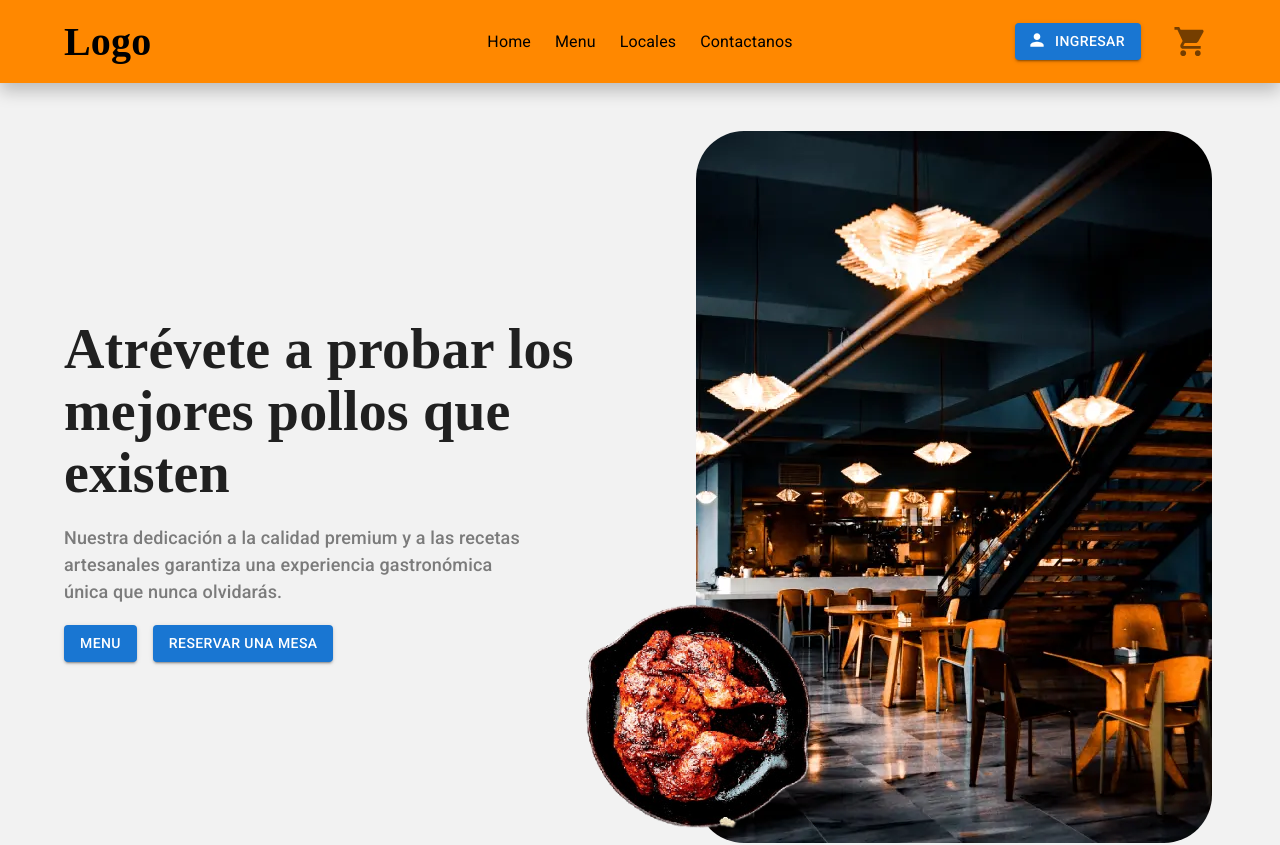
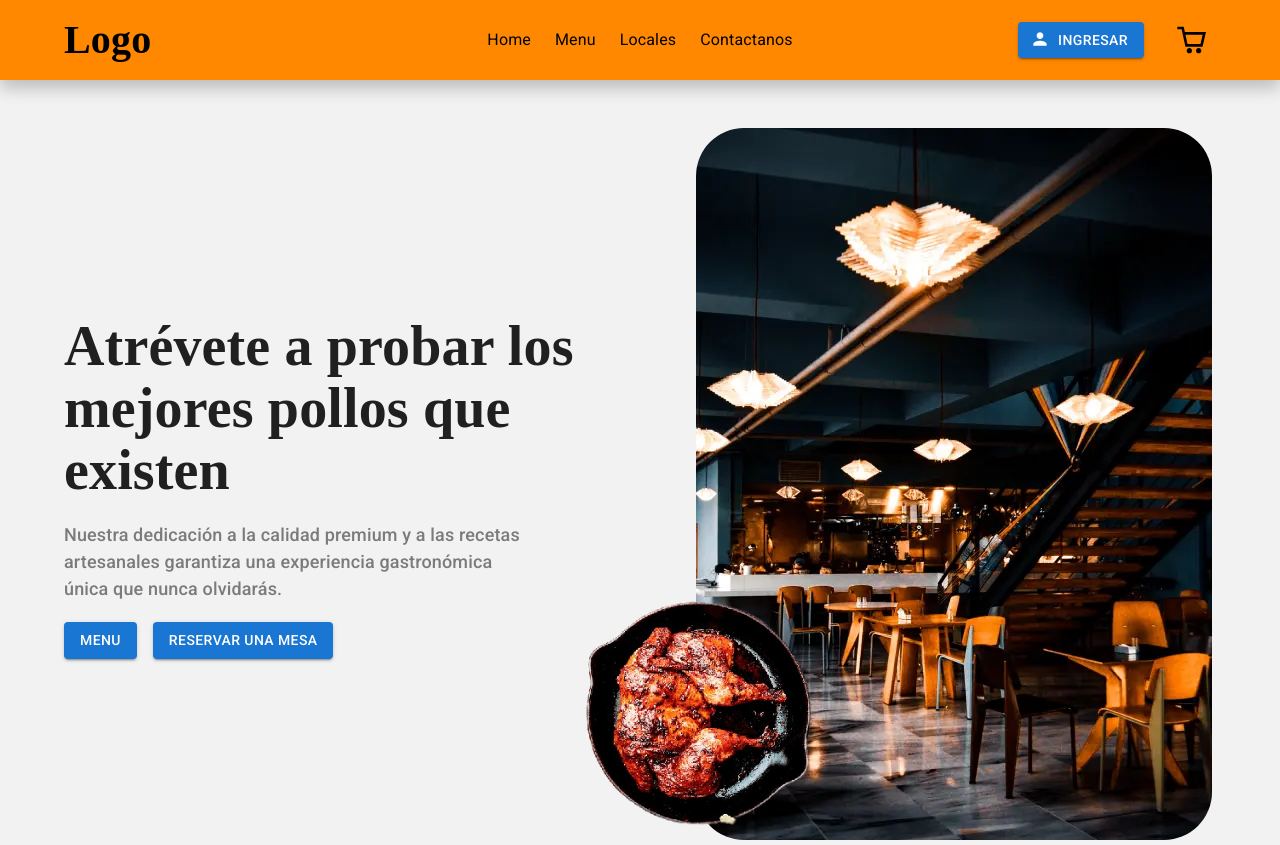
Before and after one commit to SebastianLl28/polleria-frontend, a React (Vite) app: page / in a window 1280 px wide. Shown: the top 845 px of the page. Built offline with nearby package versions, Linux system fonts and the light colour scheme; a web font is replaced by a local one.

Commit message:
style: change icon shopping cart

```diff
--- a/src/components/Header.jsx
+++ b/src/components/Header.jsx
@@ -70,7 +70,14 @@ const Header = () => {
           </li>
           <li>
             <IconButton>
-              <ShoppingCartIcon color="#000" fontSize="large" />
+              <img
+                src="/home/shopping-cart-icon.svg"
+                alt="shopping cart icon"
+                css={css`
+                  width: 32px;
+                  height: 32px;
+                `}
+              />
             </IconButton>
           </li>
         </ContainerList>
```
